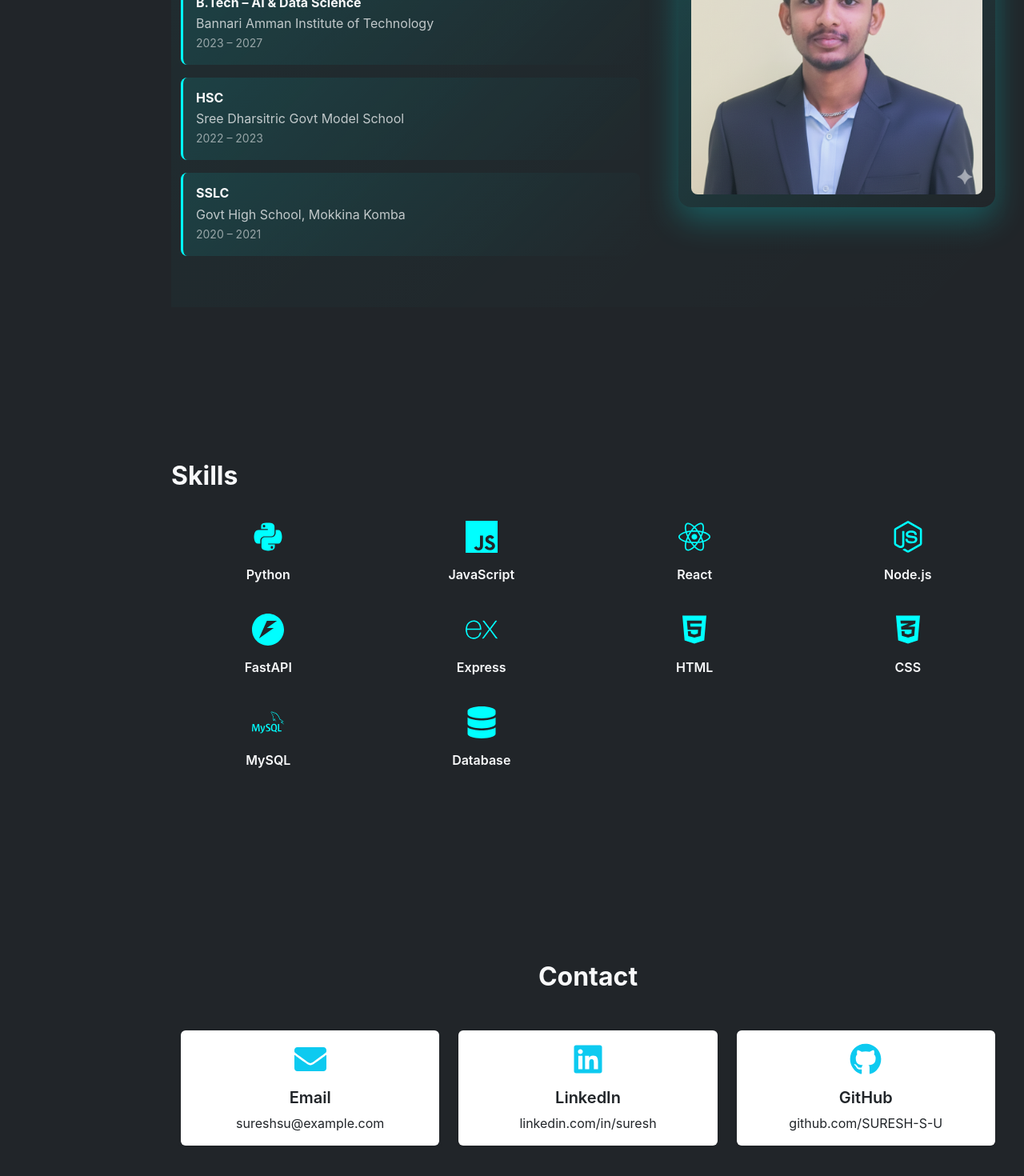
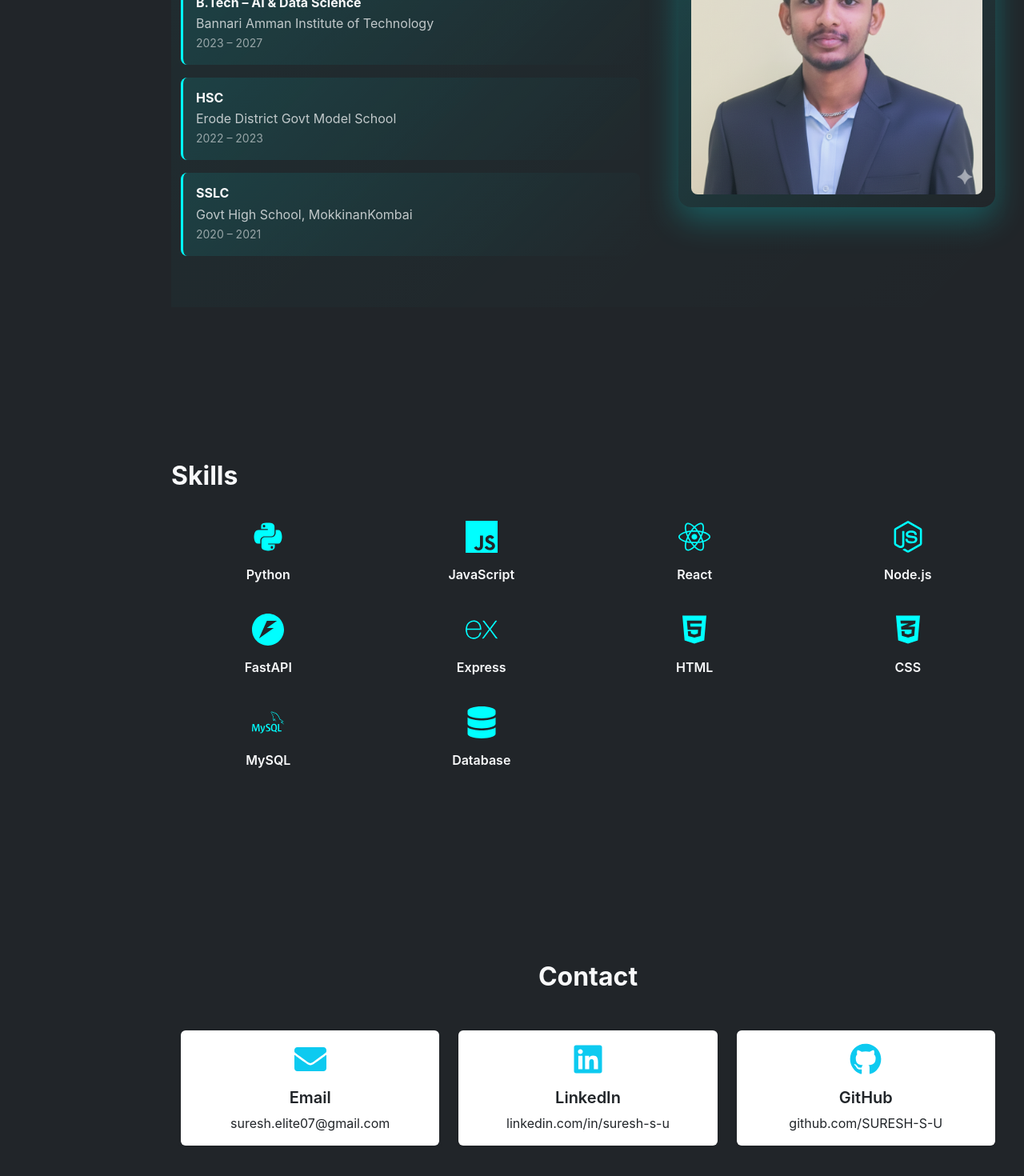
Before and after one commit to SURESH-S-U/suresh-portfolio, a React (Create React App) app: page / in a window 1280 px wide. Shown: the part 3045-4515 px from the top of the page at 80% size. Built offline with nearby package versions, Linux system fonts and the light colour scheme.

Commit message:
Contact Page UPdated

```diff
--- a/src/components/Contact.js
+++ b/src/components/Contact.js
@@ -16,10 +16,10 @@ function Contact() {
                 <FaEnvelope className="fs-1 text-info mb-3" />
                 <h5 className="fw-semibold">Email</h5>
                 <a
-                  href="mailto:sureshsu@example.com"
+                  href="mailto:suresh.elite07@gmail.com"
                   className="text-decoration-none text-reset"
                 >
-                  sureshsu@example.com
+                  suresh.elite07@gmail.com
                 </a>
               </div>
             </div>
@@ -32,12 +32,12 @@ function Contact() {
                 <FaLinkedin className="fs-1 text-info mb-3" />
                 <h5 className="fw-semibold">LinkedIn</h5>
                 <a
-                  href="https://linkedin.com/in/suresh"
+                  href="https://www.linkedin.com/in/suresh-s-u/"
                   target="_blank"
                   rel="noreferrer"
                   className="text-decoration-none text-reset"
                 >
-                  linkedin.com/in/suresh
+                  linkedin.com/in/suresh-s-u
                 </a>
               </div>
             </div>
--- a/src/components/Details.js
+++ b/src/components/Details.js
@@ -54,12 +54,12 @@ const Details = () => {
               },
               {
                 title: "HSC",
-                place: "Sree Dharsitric Govt Model School",
+                place: "Erode District Govt Model School",
                 year: "2022 – 2023",
               },
               {
                 title: "SSLC",
-                place: "Govt High School, Mokkina Komba",
+                place: "Govt High School, MokkinanKombai",
                 year: "2020 – 2021",
               },
             ].map((edu, i) => (
```
